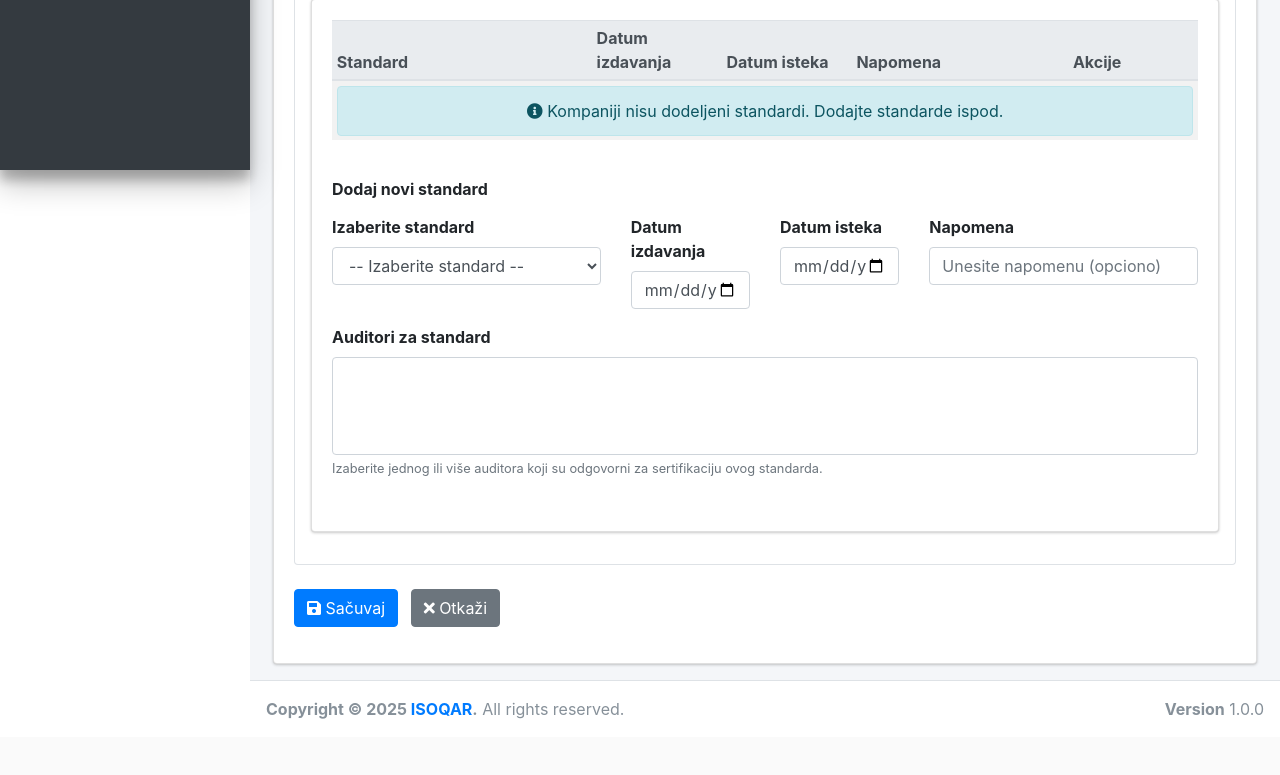
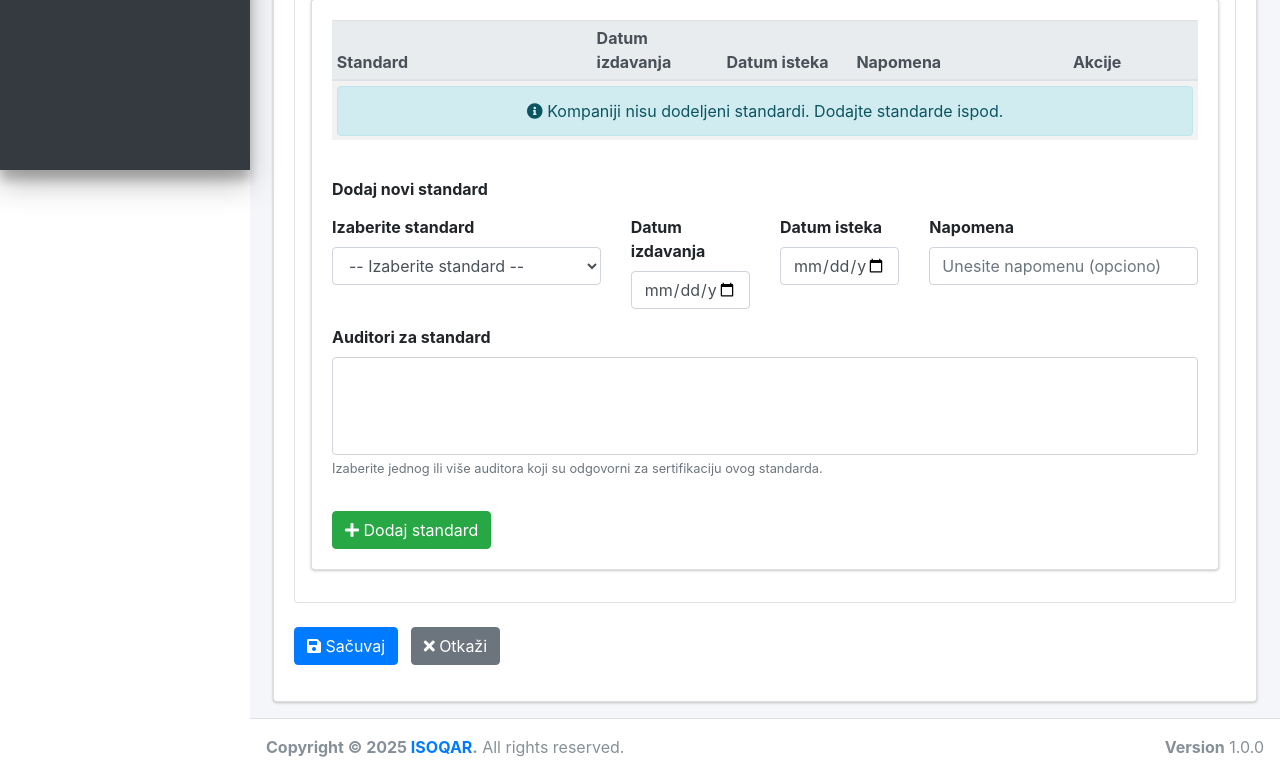
Before and after one commit to Darkonyks/iasoqar-app, a Django app: page /company/companies/create/ in a window 1280 px wide, after a click on "Standardi i Sertifikati". Shown: the part 630-1405 px from the top of the page. Before the commit the page ends 1349 px from the top, so only its background shows below. Run offline with Django 5.2, Linux system fonts and the light colour scheme; a user stored in the database is signed in; data comes from the database, SQL or seed files in the repository; both versions use the stored data as it was after the commit; lists and menus that the app fills with data are empty; some libraries are stand-ins or nearby versions.

Commit message:
promena boja za statuse u kalendaru, zadržavanje svih dana nakon promene statusa na Završen

```diff
--- a/company/cycle_models.py
+++ b/company/cycle_models.py
@@ -412,10 +412,11 @@ class CycleAudit(models.Model):
 
     AUDIT_STATUS_CHOICES = [
         ('planned', _('Planirano')),
-        ('in_progress', _('U toku')),
+        ('postponed', _('Odloženo')),
+        ('scheduled', _('Zakazano')),
         ('completed', _('Završeno')),
         ('cancelled', _('Otkazano')),
-        ('postponed', _('Odloženo')),
+
     ]
 
     certification_cycle = models.ForeignKey(
--- a/company/views.py
+++ b/company/views.py
@@ -1,16 +1,18 @@
 import json
 import logging
 from datetime import datetime
-from django.shortcuts import render, redirect, get_object_or_404
-from django.urls import reverse_lazy, reverse
+from django.shortcuts import render, get_object_or_404, redirect
+from django.urls import reverse_lazy
 from django.views.generic import ListView, DetailView, CreateView, UpdateView, DeleteView, TemplateView
 from django.contrib.auth.mixins import LoginRequiredMixin
 from django.contrib.auth.decorators import login_required
 from django.contrib import messages
-from django.http import JsonResponse, HttpResponse, HttpResponseRedirect
-from django.db.models import Q, Count
-from django.utils.translation import gettext as _
+from django.http import HttpResponseRedirect, JsonResponse
+from django.db.models import Q
 from django.core.paginator import Paginator
+from django.template.loader import render_to_string
+from django.utils.translation import gettext_lazy as _
+from django.conf import settings
 from django.utils.text import slugify
 from django.views.decorators.http import require_POST
 from django.views.decorators.csrf import csrf_exempt
@@ -288,9 +290,10 @@ class AuditListView(LoginRequiredMixin, ListView):
                 # Mapiranje starih statusa na nove
                 status_mapping = {
                     'active': 'planned',
-                    'pending': 'in_progress',
+                    'pending': 'scheduled',  # Ažurirano: in_progress -> scheduled
                     'completed': 'completed',
-                    'cancelled': 'cancelled'
+                    'cancelled': 'cancelled',
+                    'postponed': 'postponed'
                 }
                 mapped_status = status_mapping.get(status, status)
                 cycle_audits = cycle_audits.filter(audit_status=mapped_status)
@@ -965,31 +968,42 @@ def appointment_calendar_json(request):
     audit_type_mapping = {
         'surveillance_1': {
             'name': 'Prva nadzorna provera',
-            'color_planned': '#FF9800',
-            'color_completed': '#4CAF50'
+            'color_planned': '#FF9800',      # Narandžasta - planirano
+            'color_scheduled': '#F44336',    # Crvena - zakazano
+            'color_postponed': '#9E9E9E',    # Siva - odloženo
+            'color_completed': '#4CAF50',    # Zelena - završeno
+            'color_cancelled': '#424242'     # Tamno siva - otkazano
         },
         'surveillance_2': {
             'name': 'Druga nadzorna provera',
-            'color_planned': '#FF9800',
-            'color_completed': '#4CAF50'
+            'color_planned': '#FF9800',      # Narandžasta - planirano
+            'color_scheduled': '#F44336',    # Crvena - zakazano
+            'color_postponed': '#9E9E9E',    # Siva - odloženo
+            'color_completed': '#4CAF50',    # Zelena - završeno
+            'color_cancelled': '#424242'     # Tamno siva - otkazano
         },
         'recertification': {
             'name': 'Resertifikacija',
-            'color_planned': '#E91E63',
-            'color_completed': '#4CAF50'
+            'color_planned': '#E91E63',      # Roza - planirano
+            'color_scheduled': '#F44336',    # Crvena - zakazano
+            'color_postponed': '#9E9E9E',    # Siva - odloženo
+            'color_completed': '#4CAF50',    # Zelena - završeno
+            'color_cancelled': '#424242'     # Tamno siva - otkazano
         },
         'initial': {
             'name': 'Inicijalni audit',
-            'color_planned': '#3788d8',
-            'color_completed': '#4CAF50'
+            'color_planned': '#3788d8',      # Plava - planirano
+            'color_scheduled': '#F44336',    # Crvena - zakazano
+            'color_postponed': '#9E9E9E',    # Siva - odloženo
+            'color_completed': '#4CAF50',    # Zelena - završeno
+            'color_cancelled': '#424242'     # Tamno siva - otkazano
         }
     }
 
-    # Get all audit days EXCEPT those belonging to completed audits with an actual_date.
-    # Zahtev: kada je Status: Završen i Stvarni datum postavljen, ne prikazivati povezane dane audita.
+    # Get all audit days - prikazuj sve dane bez obzira na status audita
+    # Boja će se odrediti na osnovu statusa audita
     audit_days = (
         AuditDay.objects
-        .exclude(audit__audit_status='completed', audit__actual_date__isnull=False)
         .select_related('audit__certification_cycle__company')
     )
 
@@ -1010,23 +1024,44 @@ def appointment_calendar_json(request):
             if audit.actual_date and audit_day.date == audit.actual_date:
                 pass
             else:
+                # Određuj boju na osnovu statusa audita
+                if audit.audit_status == 'completed':
+                    color = audit_type_info.get('color_completed', '#4CAF50')
+                    status_text = 'završen'
+                elif audit.audit_status == 'scheduled':
+                    color = audit_type_info.get('color_scheduled', '#F44336')
+                    status_text = 'zakazan'
+                elif audit.audit_status == 'postponed':
+                    color = audit_type_info.get('color_postponed', '#9E9E9E')
+                    status_text = 'odložen'
+                elif audit.audit_status == 'cancelled':
+                    color = audit_type_info.get('color_cancelled', '#424242')
+                    status_text = 'otkazan'
+                else:  # planned
+                    color = audit_type_info.get('color_planned', '#3788d8')
+                    status_text = 'planiran'
+
+                # Override boju ako je poslat izveštaj - tamno zelena
+                if audit.poslat_izvestaj:
+                    color = '#1B5E20'  # Tamno zelena
+
                 # Add actual audit day
                 events.append({
                 'id': f'audit_day_actual_{audit_day.id}',
-                'title': f'{company_name} - {audit_name} (održani dan)',
+                'title': f'{company_name} - {audit_name} ({status_text})',
                 'start': audit_day.date.isoformat(),
                 'allDay': True,
-                'color': audit_type_info.get('color_completed', '#4CAF50'),
+                'color': color,
                 # Uklonjen URL da bi se omogućilo otvaranje modala
                 # 'url': f'/company/audits/{audit.id}/update/',
                 'extendedProps': {
                     'company': company_name,
                     'type': f'{audit_name} - Dan audita',
                     'audit_type': audit.audit_type,
-                    'status': 'Održano',
+                    'status': dict(audit.AUDIT_STATUS_CHOICES).get(audit.audit_status, 'Održano'),
                     'cycle_id': audit.certification_cycle.id,
                     'eventType': 'audit_day',
-                    'auditStatus': 'completed',
+                    'auditStatus': 'completed' if audit.audit_status == 'completed' else 'actual',
                     'modelType': 'audit_day',
                     'audit_id': audit.id,  # Dodato za povezivanje sa modalnim prozorom
                     'audit_day_id': audit_day.id,
@@ -1038,23 +1073,44 @@ def appointment_calendar_json(request):
             if audit.planned_date and audit_day.date == audit.planned_date:
                 pass
             else:
+                # Određuj boju na osnovu statusa audita
+                if audit.audit_status == 'completed':
+                    color = audit_type_info.get('color_completed', '#4CAF50')
+                    status_text = 'završen'
+                elif audit.audit_status == 'scheduled':
+                    color = audit_type_info.get('color_scheduled', '#F44336')
+                    status_text = 'zakazan'
+                elif audit.audit_status == 'postponed':
+                    color = audit_type_info.get('color_postponed', '#9E9E9E')
+                    status_text = 'odložen'
+                elif audit.audit_status == 'cancelled':
+                    color = audit_type_info.get('color_cancelled', '#424242')
+                    status_text = 'otkazan'
+                else:  # planned
+                    color = audit_type_info.get('color_planned', '#3788d8')
+                    status_text = 'planiran'
+
+                # Override boju ako je poslat izveštaj - tamno zelena
+                if audit.poslat_izvestaj:
+                    color = '#1B5E20'  # Tamno zelena
+
                 # Add planned audit day
                 events.append({
                 'id': f'audit_day_planned_{audit_day.id}',
-                'title': f'{company_name} - {audit_name} (planirani dan)',
+                'title': f'{company_name} - {audit_name} ({status_text})',
                 'start': audit_day.date.isoformat(),
                 'allDay': True,
-                'color': audit_type_info.get('color_planned', '#3788d8'),
+                'color': color,
                 # Uklonjen URL da bi se omogućilo otvaranje modala
                 # 'url': f'/company/audits/{audit.id}/update/',
                 'extendedProps': {
                     'company': company_name,
                     'type': f'{audit_name} - Dan audita',
                     'audit_type': audit.audit_type,
-                    'status': 'Planirano',
+                    'status': dict(audit.AUDIT_STATUS_CHOICES).get(audit.audit_status, 'Planirano'),
                     'cycle_id': audit.certification_cycle.id,
                     'eventType': 'audit_day',
-                    'auditStatus': 'planned',
+                    'auditStatus': 'completed' if audit.audit_status == 'completed' else 'planned',
                     'modelType': 'audit_day',
                     'audit_id': audit.id,  # Dodato za povezivanje sa modalnim prozorom
                     'audit_day_id': audit_day.id,
@@ -1071,13 +1127,36 @@ def appointment_calendar_json(request):
 
         # Determine audit status and color
         is_completed = audit.audit_status in ['completed']
-        status_text = '(održana)' if is_completed else '(planirana)'
-        # Boje: osnovne i override ako je poslat izveštaj
-        dark_green = '#1B5E20'  # Tamno zelena
-        base_planned_color = audit_type_info.get('color_planned', '#3788d8')
-        base_completed_color = audit_type_info.get('color_completed', '#4CAF50')
-        planned_color = dark_green if audit.poslat_izvestaj else base_planned_color
-        actual_color = dark_green if audit.poslat_izvestaj else base_completed_color
+
+        # Određuj boju na osnovu statusa audita
+        dark_green = '#1B5E20'  # Tamno zelena za poslat izveštaj
+
+        if audit.audit_status == 'completed':
+            base_color = audit_type_info.get('color_completed', '#4CAF50')
+        elif audit.audit_status == 'scheduled':
+            base_color = audit_type_info.get('color_scheduled', '#F44336')
+        elif audit.audit_status == 'postponed':
+            base_color = audit_type_info.get('color_postponed', '#9E9E9E')
+        elif audit.audit_status == 'cancelled':
+            base_color = audit_type_info.get('color_cancelled', '#424242')
+        else:  # planned
+            base_color = audit_type_info.get('color_planned', '#3788d8')
+
+        # Override boju ako je poslat izveštaj
+        planned_color = dark_green if audit.poslat_izvestaj else base_color
+        actual_color = dark_green if audit.poslat_izvestaj else base_color
+
+        # Određuj status tekst za naslov
+        if audit.audit_status == 'completed':
+            status_text = 'završen'
+        elif audit.audit_status == 'scheduled':
+            status_text = 'zakazan'
+        elif audit.audit_status == 'postponed':
+            status_text = 'odložen'
+        elif audit.audit_status == 'cancelled':
+            status_text = 'otkazan'
+        else:  # planned
+            status_text = 'planiran'
 
         # Izbegni dupliranje: ako postoje AuditDay zapisi za isti datum, ne prikazuj glavni audit događaj
         try:
@@ -1094,7 +1173,7 @@ def appointment_calendar_json(request):
         if audit.planned_date and not (is_completed and audit.actual_date):
             events.append({
                 'id': f'cycle_audit_planned_{audit.id}',
-                'title': f'{audit_name} - {company_name} (planiran)',
+                'title': f'{audit_name} - {company_name} ({status_text})',
                 'start': audit.planned_date.isoformat(),
                 'allDay': True,
                 'color': planned_color,
@@ -1119,7 +1198,7 @@ def appointment_calendar_json(request):
         if audit.actual_date:
             events.append({
                 'id': f'cycle_audit_actual_{audit.id}',
-                'title': f'{company_name} - {audit_name} (održana)',
+                'title': f'{company_name} - {audit_name} ({status_text})',
                 'start': audit.actual_date.isoformat(),
                 'allDay': True,
                 'color': actual_color,
@@ -1273,11 +1352,14 @@ def get_companies(request):
 
 def company_standard_create(request, company_id):
     """
-    View za kreiranje novog standarda za kompaniju
+    View za kreiranje novog standarda za kompaniju - AJAX endpoint
     """
+    if request.method != 'POST':
+        return JsonResponse({'success': False, 'error': 'Samo POST zahtevi su dozvoljeni.'}, status=405)
+
     company = get_object_or_404(Company, pk=company_id)
 
-    if request.method == 'POST':
+    try:
         standard_id = request.POST.get('standard_definition')
         issue_date = request.POST.get('issue_date') or None
         expiry_date = request.POST.get('expiry_date') or None
@@ -1286,13 +1368,11 @@ def company_standard_create(request, company_id):
 
         # Validacija
         if not standard_id:
-            messages.error(request, "Morate izabrati standard.")
-            return redirect('company:update', pk=company_id)
+            return JsonResponse({'success': False, 'error': 'Morate izabrati standard.'}, status=400)
 
         # Provera da li standard već postoji za kompaniju
         if CompanyStandard.objects.filter(company=company, standard_definition_id=standard_id).exists():
-            messages.error(request, "Kompanija već ima dodeljen ovaj standard.")
-            return redirect('company:update', pk=company_id)
+            return JsonResponse({'success': False, 'error': 'Kompanija već ima dodeljen ovaj standard.'}, status=400)
 
         # Napomena: Automatsko izračunavanje datuma isteka se vrši u metodi save() modela CompanyStandard
 
@@ -1317,6 +1397,7 @@ def company_standard_create(request, company_id):
         # Dodavanje auditora za standard
         # Konvertujemo auditor_ids u listu integera za lakše poređenje
         auditor_ids_int = [int(aid) for aid in auditor_ids if aid]
+        added_auditors = 0
 
         # Dodajemo veze za izabrane auditore
         for auditor_id in auditor_ids_int:
@@ -1329,17 +1410,25 @@ def company_standard_create(request, company_id):
                     datum_potpisivanja=datetime.now().date(),
                     napomena=f"Dodeljen za kompaniju {company.name}"
                 )
+                added_auditors += 1
             except Exception as e:
-                messages.warning(request, f"Greška pri dodavanju auditora ID {auditor_id}: {str(e)}")
-
-        if auditor_ids:
-            messages.success(request, f"Standard je uspešno dodat sa {len(auditor_ids)} auditora.")
-        else:
-            messages.success(request, "Standard je uspešno dodat.")
-        return redirect('company:update', pk=company_id)
-
-    # GET zahtev (opciono, ako želite zasebnu stranicu za dodavanje standarda)
-    return redirect('company:update', pk=company_id)
+                print(f"Greška pri dodavanju auditora ID {auditor_id}: {str(e)}")
+
+        # Pripremi odgovor
+        message = f"Standard je uspešno dodat"
+        if added_auditors > 0:
+            message += f" sa {added_auditors} auditora"
+        message += "."
+
+        return JsonResponse({
+            'success': True,
+            'message': message,
+            'standard_id': company_standard.id,
+            'standard_name': company_standard.standard_definition.standard
+        })
+
+    except Exception as e:
+        return JsonResponse({'success': False, 'error': f'Greška pri dodavanju standarda: {str(e)}'}, status=500)
 
 
 def company_standard_update(request, company_id, pk):
--- a/templates/company/company-form.html
+++ b/templates/company/company-form.html
@@ -334,8 +334,7 @@
                     </div>
 
                     <!-- Forma za dodavanje novog standarda -->
-                    <form method="post" action="{% url 'company:standard_create' company_id=object.id|default:0 %}" class="mt-4" id="standardAddForm">
-                      {% csrf_token %}
+                    <div class="mt-4" id="standardAddForm">
                       <h6 class="font-weight-bold mb-3">Dodaj novi standard</h6>
 
                       <div class="row">
@@ -354,20 +353,20 @@
                         </div>
                         <div class="col-md-2">
                           <div class="form-group">
-                            <label for="issue_date">Datum izdavanja</label>
-                            <input type="date" id="issue_date" name="issue_date" class="form-control issue-date-input" placeholder="Datum izdavanja">
+                            <label for="standard_issue_date">Datum izdavanja</label>
+                            <input type="date" id="standard_issue_date" name="issue_date" class="form-control issue-date-input" placeholder="Datum izdavanja">
                           </div>
                         </div>
                         <div class="col-md-2">
                           <div class="form-group">
-                            <label for="expiry_date">Datum isteka</label>
-                            <input type="date" id="expiry_date" name="expiry_date" class="form-control expiry-date-input" placeholder="Datum isteka">
+                            <label for="standard_expiry_date">Datum isteka</label>
+                            <input type="date" id="standard_expiry_date" name="expiry_date" class="form-control expiry-date-input" placeholder="Datum isteka">
                           </div>
                         </div>
                         <div class="col-md-4">
                           <div class="form-group">
-                            <label for="notes">Napomena</label>
-                            <input type="text" id="notes" name="notes" class="form-control" placeholder="Unesite napomenu (opciono)">
+                            <label for="standard_notes">Napomena</label>
+                            <input type="text" id="standard_notes" name="notes" class="form-control" placeholder="Unesite napomenu (opciono)">
                           </div>
                         </div>
                       </div>
@@ -376,8 +375,8 @@
                       <div class="row mb-3">
                         <div class="col-12">
                           <div class="form-group">
-                            <label for="auditors">Auditori za standard</label>
-                            <select id="auditors" name="auditors[]" class="form-control select2" multiple>
+                            <label for="standard_auditors">Auditori za standard</label>
+                            <select id="standard_auditors" name="auditors[]" class="form-control select2" multiple>
                               {% for auditor in all_auditors %}
                                 <option value="{{ auditor.id }}">
                                   {{ auditor.ime_prezime }} {% if auditor.kategorija %}({{ auditor.get_kategorija_display }}){% endif %}
@@ -388,7 +387,15 @@
                           </div>
                         </div>
                       </div>
-                    </form>
+
+                      <div class="row">
+                        <div class="col-12">
+                          <button type="button" class="btn btn-success" id="addStandardButton" data-company-id="{{ object.id|default:0 }}">
+                            <i class="fas fa-plus"></i> Dodaj standard
+                          </button>
+                        </div>
+                      </div>
+                    </div>
                   </div>
                 </div>
               </div>
@@ -1107,12 +1114,18 @@
 <!-- Inicijalizacija modalnih dijaloga i Select2 komponente -->
 <script>
   $(document).ready(function() {
-    // Inicijalizacija Select2 komponente za izbor auditora
+    // Inicijalizacija Select2 za auditors polje
     $('#auditors').select2({
-      theme: 'bootstrap4',
-      placeholder: 'Izaberite auditore...',
-      allowClear: true,
-      width: '100%'
+        placeholder: "Izaberite auditore...",
+        allowClear: true,
+        width: '100%'
+    });
+
+    // Inicijalizacija Select2 za standard auditors polje
+    $('#standard_auditors').select2({
+        placeholder: "Izaberite auditore za standard...",
+        allowClear: true,
+        width: '100%'
     });
 
     // Osiguraj da modalni dijalozi budu pravilno inicijalzovani
@@ -1376,6 +1389,95 @@
 
         // Ukloni postojeće event listener-e da izbegnemo duplikate
         $('#addIafEacButton').off('click');
+        $('#addStandardButton').off('click');
+
+        // Dodaj event listener za dodavanje standarda
+        $('#addStandardButton').on('click', function(e) {
+            console.log('jQuery onClick handler za addStandardButton aktiviran!');
+            e.preventDefault();
+
+            // Validacija polja
+            var standardId = $('#standard_definition').val();
+            var issueDate = $('#standard_issue_date').val();
+            var expiryDate = $('#standard_expiry_date').val();
+            var notes = $('#standard_notes').val();
+            var auditorIds = $('#standard_auditors').val() || [];
+
+            if (!standardId) {
+                showMessage('Greška', 'Morate izabrati standard.', 'error');
+                return;
+            }
+
+            var companyId = $(this).data('company-id');
+            if (!companyId || companyId === 0) {
+                showMessage('Greška', 'Morate prvo sačuvati kompaniju.', 'error');
+                return;
+            }
+
+            // UI ažuriranje
+            var $btn = $(this);
+            var originalBtnText = $btn.html();
+            $btn.html('<i class="fas fa-spinner fa-spin"></i> Dodajem...');
+            $btn.prop('disabled', true);
+
+            // AJAX poziv
+            $.ajax({
+                url: '/company/companies/' + companyId + '/standards/add/',
+                type: 'POST',
+                data: {
+                    'standard_definition': standardId,
+                    'issue_date': issueDate,
+                    'expiry_date': expiryDate,
+                    'notes': notes,
+                    'auditors[]': auditorIds,
+                    'csrfmiddlewaretoken': $('[name=csrfmiddlewaretoken]').val()
+                },
+                success: function(response) {
+                    console.log('Standard uspešno dodat!', response);
+
+                    // Resetuj dugme
+                    $btn.html(originalBtnText);
+                    $btn.prop('disabled', false);
+
+                    // Očisti formu
+                    $('#standard_definition').val('');
+                    $('#standard_issue_date').val('');
+                    $('#standard_expiry_date').val('');
+                    $('#standard_notes').val('');
+                    $('#standard_auditors').val(null).trigger('change');
+
+                    // Prikaži poruku sa nazivom standarda
+                    var standardName = $('#standard_definition option:selected').text();
+                    showMessage('Standard uspešno dodat', 'Standard "' + standardName + '" je uspešno dodat kompaniji!', 'success');
+
+                    // Osvežavanje stranice nakon kratke pauze
+                    setTimeout(function() {
+                        window.location.reload();
+                    }, 2000);
+                },
+                error: function(xhr, status, error) {
+                    console.error('Greška pri dodavanju standarda:', status, error);
+                    console.log('Response text:', xhr.responseText);
+
+                    // Resetuj dugme
+                    $btn.html(originalBtnText);
+                    $btn.prop('disabled', false);
+
+                    // Prikaži grešku
+                    var errorMessage = 'Došlo je do greške pri dodavanju standarda.';
+                    try {
+                        var response = JSON.parse(xhr.responseText);
+                        if (response.error) {
+                            errorMessage = response.error;
+                        }
+                    } catch (e) {
+                        // Ignoriši parse grešku
+                    }
+
+                    showMessage('Greška pri dodavanju standarda', errorMessage, 'error');
+                }
+            });
+        });
 
         // Dodaj samo jedan event listener putem jQuery
         $('#addIafEacButton').on('click', function(e) {
```
Also changed, not shown: db.sqlite3, 1 other file.
